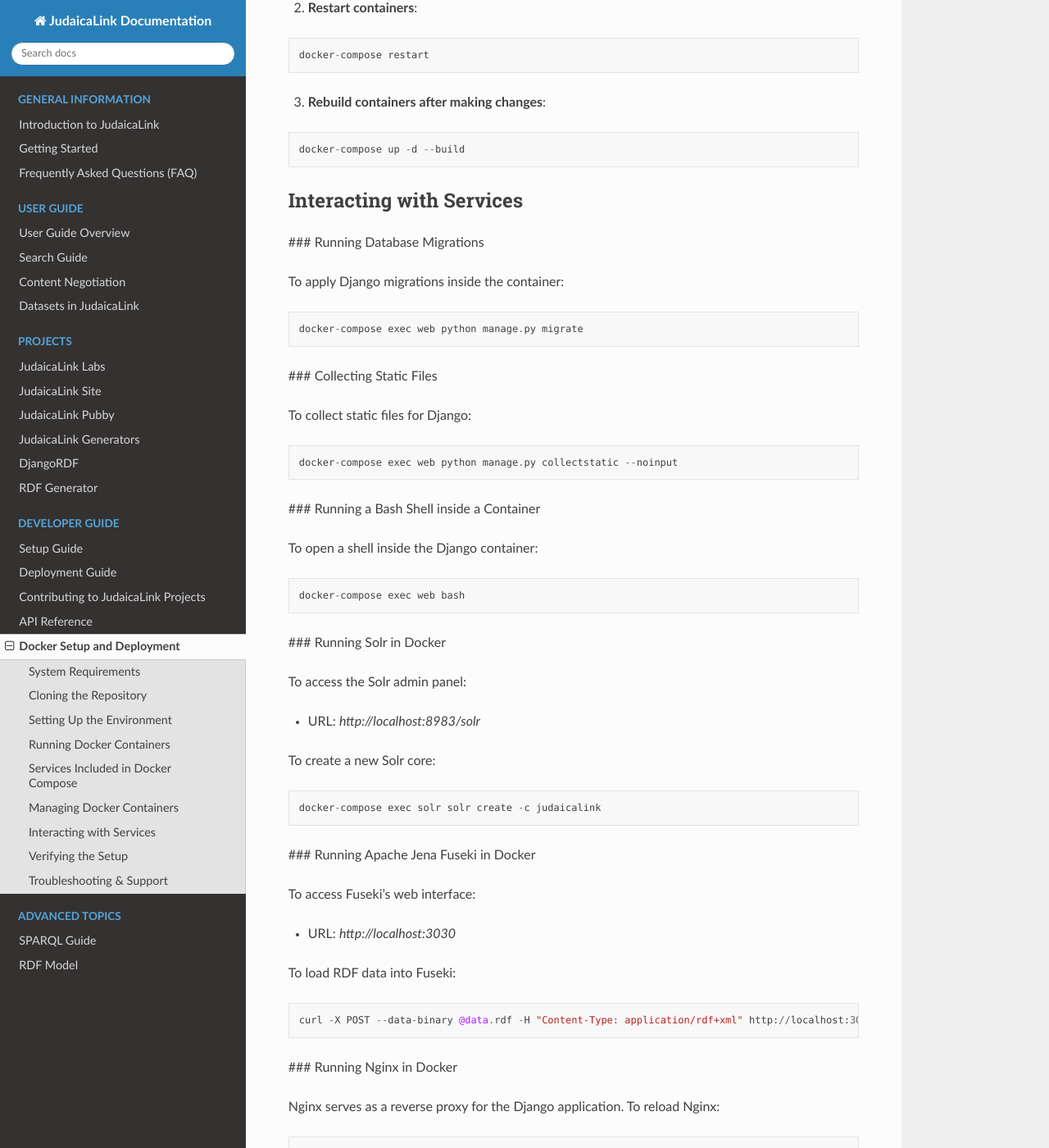
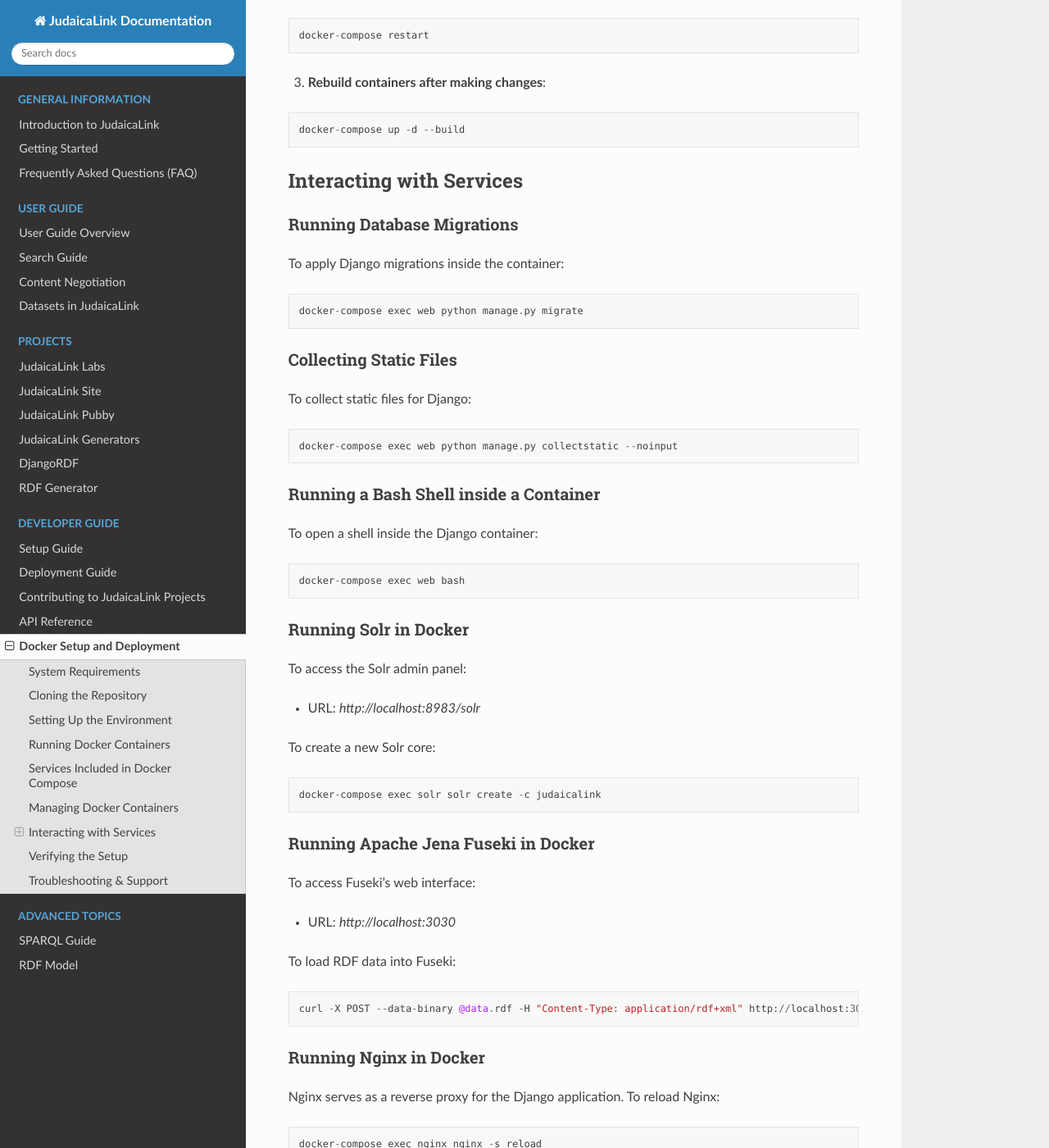
Before and after one commit to bsesic/judaicalink-docs, a Sphinx documentation site: the page built from docs/developer_guide/docker.rst, in a window 1280 px wide and 1400 px high, scrolled down 1748 px. Shown: the whole window at 82% size. Built offline with Sphinx 7.4.7 and the Read the Docs theme 3.1.0, drawn with Linux system fonts in a browser that asks for light colours; some of the changed text lies outside the part shown.

```diff
--- a/docs/developer_guide/docker.rst
+++ b/docs/developer_guide/docker.rst
@@ -22,7 +25,7 @@ First, clone the main Docker repository for JudaicaLink:
     cd docker
 
 Setting Up the Environment
---------------------------
+==========================
 
 Create an **.env** file to store environment variables:
 
@@ -34,7 +37,7 @@ Create an **.env** file to store environment variables:
 Modify the variables to match your setup, including database credentials and service configurations.
 
 Running Docker Containers
--------------------------
+=========================
 
 1. **Build and start containers**:
 
@@ -55,19 +58,19 @@ Running Docker Containers
     docker-compose logs -f
 
 Services Included in Docker Compose
------------------------------------
+===================================
 
 The `docker-compose.yml` file includes the following services:
 
-- **Django Application** (JudaicaLink Labs & Pubby)
-- **PostgreSQL** (Database backend for Django)
-- **Solr** (Full-text search engine)
-- **Redis** (Caching layer for Django)
-- **Apache Jena Fuseki** (SPARQL endpoint)
-- **Nginx** (Reverse proxy for serving the application)
+* **Django Application** (JudaicaLink Labs & Pubby)
+* **PostgreSQL** (Database backend for Django)
+* **Solr** (Full-text search engine)
+* **Redis** (Caching layer for Django)
+* **Apache Jena Fuseki** (SPARQL endpoint)
+* **Nginx** (Reverse proxy for serving the application)
 
 Managing Docker Containers
---------------------------
+==========================
 
 1. **Stop all running containers**:
 
@@ -88,9 +91,10 @@ Managing Docker Containers
     docker-compose up -d --build
 
 Interacting with Services
--------------------------
+=========================
 
-### Running Database Migrations
+Running Database Migrations
+---------------------------
 
 To apply Django migrations inside the container:
 
@@ -98,7 +102,8 @@ To apply Django migrations inside the container:
 
     docker-compose exec web python manage.py migrate
 
-### Collecting Static Files
+Collecting Static Files
+-----------------------
 
 To collect static files for Django:
 
@@ -106,7 +111,8 @@ To collect static files for Django:
 
     docker-compose exec web python manage.py collectstatic --noinput
 
-### Running a Bash Shell inside a Container
+Running a Bash Shell inside a Container
+---------------------------------------
 
 To open a shell inside the Django container:
 
@@ -114,7 +120,8 @@ To open a shell inside the Django container:
 
     docker-compose exec web bash
 
-### Running Solr in Docker
+Running Solr in Docker
+----------------------
 
 To access the Solr admin panel:
 
@@ -126,7 +133,8 @@ To create a new Solr core:
 
     docker-compose exec solr solr create -c judaicalink
 
-### Running Apache Jena Fuseki in Docker
+Running Apache Jena Fuseki in Docker
+------------------------------------
 
 To access Fuseki’s web interface:
 
@@ -138,7 +146,8 @@ To load RDF data into Fuseki:
 
     curl -X POST --data-binary @data.rdf -H "Content-Type: application/rdf+xml" http://localhost:3030/ds/data
 
-### Running Nginx in Docker
+Running Nginx in Docker
+-----------------------
 
 Nginx serves as a reverse proxy for the Django application. To reload Nginx:
 
@@ -147,26 +156,26 @@ Nginx serves as a reverse proxy for the Django application. To reload Nginx:
     docker-compose exec nginx nginx -s reload
 
 Verifying the Setup
--------------------
+===================
 
 After deployment, verify the services are running correctly:
 
-- **Django Application:** http://localhost
-- **SPARQL Endpoint (Fuseki):** http://localhost:3030/ds
-- **Solr Admin UI:** http://localhost:8983/solr
-- **Redis Status:**
+* **Django Application:** http://localhost
+* **SPARQL Endpoint (Fuseki):** http://localhost:3030/ds
+* **Solr Admin UI:** http://localhost:8983/solr
+* **Redis Status:**
 
 ::
 
     docker-compose exec redis redis-cli ping
 
 Troubleshooting & Support
--------------------------
+=========================
 
-- **Container not starting?** Check logs with `docker-compose logs -f`
-- **Database connection errors?** Ensure PostgreSQL is running inside the container
-- **Application not accessible?** Verify Nginx settings and restart services
-- **Need help?** Contact us at https://labs.judaicalink.org/contact/
+* **Container not starting?** Check logs with `docker-compose logs -f`
+* **Database connection errors?** Ensure PostgreSQL is running inside the container
+* **Application not accessible?** Verify Nginx settings and restart services
+* **Need help?** Contact us at https://labs.judaicalink.org/contact/
 
 ---
-Using Docker makes it easy to deploy and manage JudaicaLink services. 🚀
+Using Docker makes it easy to deploy and manage JudaicaLink services. \🚀
```
Also changed, not shown: other parts of docs/developer_guide/docker.rst (+7 -4 lines).
